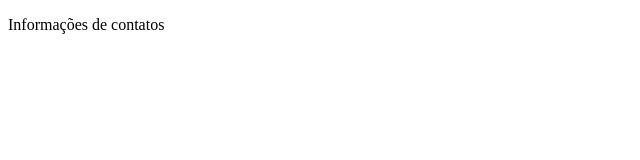
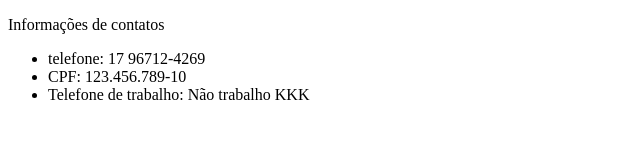
Before and after one commit to yLord1/prova-git-github, a plain HTML site: page contato.html in a window 1280 px wide. Shown: the whole page, without its empty margins (0-640 px from the left). Drawn offline with Linux system fonts and the light colour scheme.

Commit message:
fiz a minha lista do contato

```diff
--- a/contato.html
+++ b/contato.html
@@ -7,6 +7,10 @@
 </head>
 <body>
     <p>Informações de contatos</p>
-
+    <ul>
+        <li>telefone: 17 96712-4269</li>
+        <li>CPF: 123.456.789-10</li>
+        <li>Telefone de trabalho: Não trabalho KKK</li>
+    </ul>
 </body>
 </html>
```
